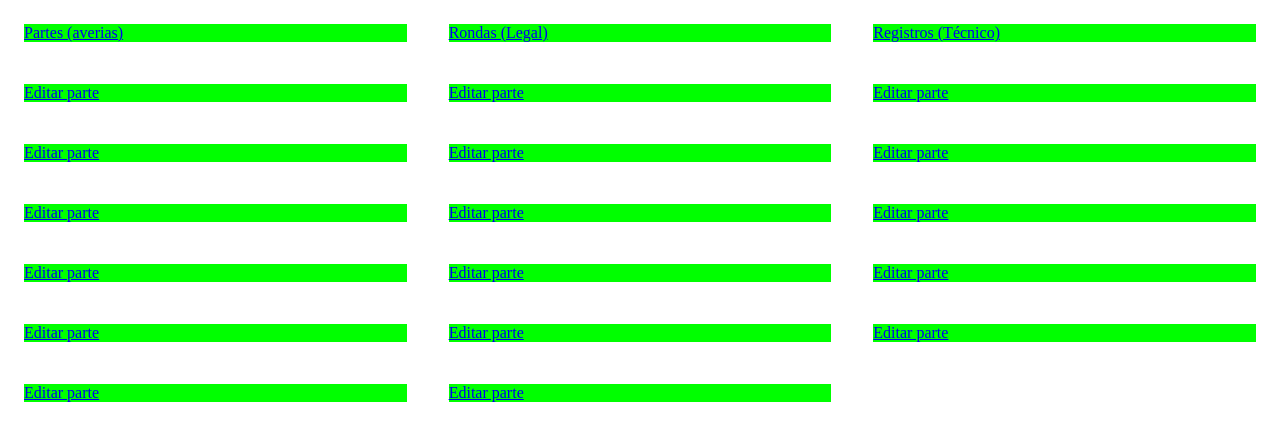
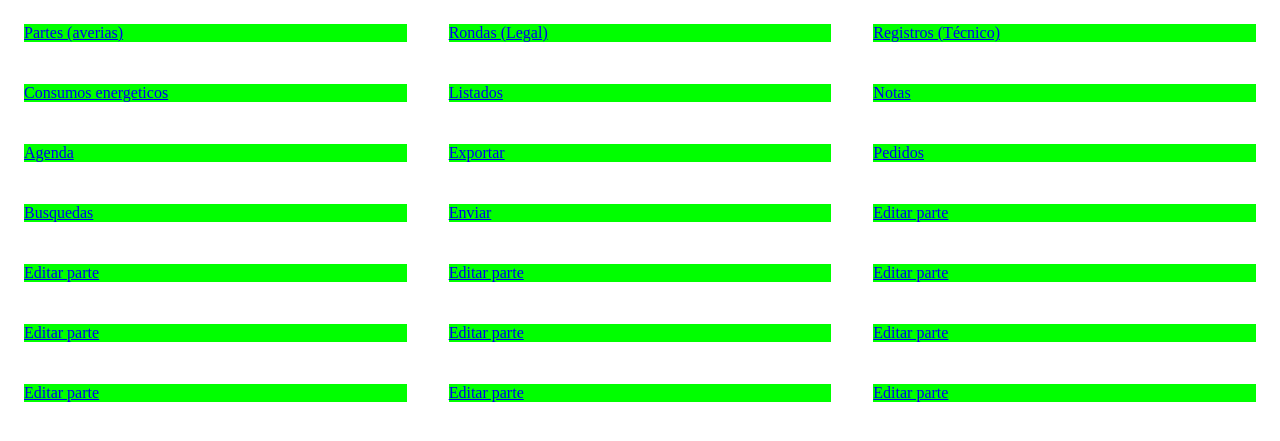
Before and after one commit to YetYSoft/YetY, a Django app: template cabecera/templates/grid_start.html in a window 1280 px wide. Shown: the top 441 px of the page. Run offline with Django 3.2, Linux system fonts and the light colour scheme; the template is opened without the code that fills it, so the values that code supplies are empty.

Commit message:
Inicio permisos

```diff
--- a/cabecera/templates/grid_start.html
+++ b/cabecera/templates/grid_start.html
@@ -24,13 +24,15 @@
         <div> <a href="/partes/" class="btn btn-primary">Partes (averias)</a></div>
         <div> <a href="/rondas/" class="btn btn-primary">Rondas (Legal)</a></div>
         <div> <a href="/registros/" class="btn btn-primary">Registros (Técnico)</a></div>
-        <div> <a href="edit/{{ ot_parte.pk }}" class="btn btn-primary">Editar parte</a></div>
-        <div> <a href="edit/{{ ot_parte.pk }}" class="btn btn-primary">Editar parte</a></div>
-        <div> <a href="edit/{{ ot_parte.pk }}" class="btn btn-primary">Editar parte</a></div>
-        <div> <a href="edit/{{ ot_parte.pk }}" class="btn btn-primary">Editar parte</a></div>
-        <div> <a href="edit/{{ ot_parte.pk }}" class="btn btn-primary">Editar parte</a></div>
-        <div> <a href="edit/{{ ot_parte.pk }}" class="btn btn-primary">Editar parte</a></div>
-        <div> <a href="edit/{{ ot_parte.pk }}" class="btn btn-primary">Editar parte</a></div>
+        <div> <a href="/consumos/" class="btn btn-primary">Consumos energeticos</a></div>
+
+        <div> <a href="/listados/" class="btn btn-primary">Listados</a></div>
+        <div> <a href="/notas" class="btn btn-primary">Notas</a></div>
+        <div> <a href="/agenda/" class="btn btn-primary">Agenda</a></div>
+        <div> <a href="/exportar/" class="btn btn-primary">Exportar</a></div>
+        <div> <a href="/pedidos/" class="btn btn-primary">Pedidos</a></div>
+        <div> <a href="/busquedas/" class="btn btn-primary">Busquedas</a></div>
+        <div> <a href="Enviar por correo" class="btn btn-primary">Enviar</a></div>
         <div> <a href="edit/{{ ot_parte.pk }}" class="btn btn-primary">Editar parte</a></div>
         <div> <a href="edit/{{ ot_parte.pk }}" class="btn btn-primary">Editar parte</a></div>
         <div> <a href="edit/{{ ot_parte.pk }}" class="btn btn-primary">Editar parte</a></div>
```
Also changed, not shown: partes/views.py (+25 -4 lines).
